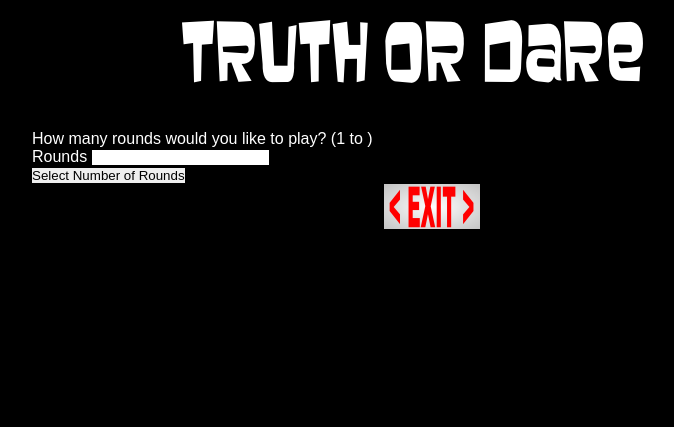
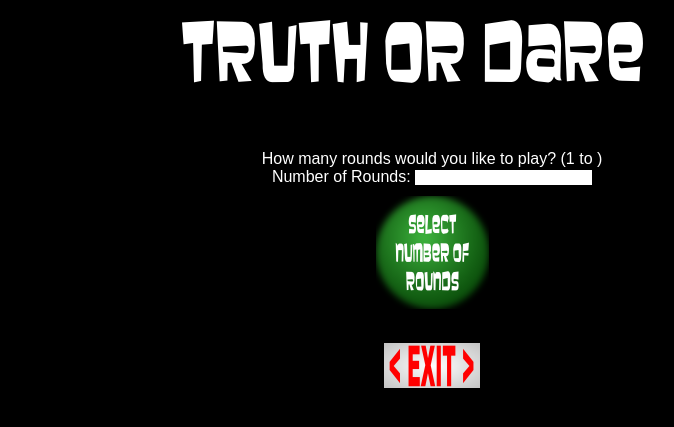
Before and after one commit to ckizer/tod, a Django app: template game/templates/game/select_prompts.html in a window 1280 px wide. Shown: the top 427 px of the page, without its empty margins (208-882 px from the left). Run offline with Django 3.2, Linux system fonts and the light colour scheme; the template is opened without the code that fills it, so the values that code supplies are empty.

Commit message:
grouped button css id's into the button_dock class, added buttons to player and select prompt pages

```diff
--- a/game/templates/game/game_form.html
+++ b/game/templates/game/game_form.html
@@ -4,7 +4,7 @@
 <div id="create_game">
   <form action="." method="post">
 	<p><label for="id_name">Name:</label> {{ form.name }}</p>
-	<div id=p"create_button">
+	<div class="button_dock">
 	  <input type="image" src="/media/images/create_game.png" alt="Create Game" />
 	</div>
   </form>
--- a/game/templates/game/game_list.html
+++ b/game/templates/game/game_list.html
@@ -2,7 +2,7 @@
 {% extends "base.html" %}
 {% block content %}
 
-<p id="create_game_button"><a href="/game/create/"><img src="/media/images/list_game_create.png" alt="Create a New Game" /></a></p>
+<p class="button_dock"><a href="/game/create/"><img src="/media/images/list_game_create.png" alt="Create a New Game" /></a></p>
 <div id="list">
   <ul id="game_list" class="object_list">
 	{% for object in object_list %}
--- a/game/templates/game/select_prompts.html
+++ b/game/templates/game/select_prompts.html
@@ -16,9 +16,10 @@
 Please either select fewer rounds, <a href="/prompt/create"> create</a> new prompts, or <a href="/player/{{ game.id}}/">select </a>fewer players.
 {% endifequal %}
 </p>
-	<p><label for="id_name">Rounds</label> <input type="text" name="rounds" value="{{ rounds }}" /></p>
-	<input type="submit" name="submit" value="Select Number of Rounds" />
-	</form>
+	<p><label for="id_name">Number of Rounds: </label> <input type="text" name="rounds" value="{{ rounds }}" /></p>
+	<div class="button_dock">
+	  <input type="image" src="/media/images/select_rounds.png" alt="submit" value="Select Number of Rounds" />
+	</div>
 </div>
 {% include "exit.html" %}
 {% endblock %}
--- a/media/css/site.css
+++ b/media/css/site.css
@@ -67,6 +67,7 @@
 .button_dock
 {
 text-align: center;
+padding: 10px;
 }
 
 #create_game
@@ -74,21 +75,6 @@
 text-align: center;
 margin-bottom: 50px;
 margin-top: 50px;
-}
-
-#create_button
-{
-margin-top: 30px;
-}
-
-#create_game input
-{
-margin-top:10px;
-}
-
-#create_game_button
-{
-text-align: center;
 }
 
 #list
@@ -99,16 +85,23 @@
 margin: auto;
 }
 
+#create_player
+{
+text-align: center;
+padding: 20px;
+}
+
+#select_prompts
+{
+text-align: center;
+padding: 20px;
+}
+
 #create_prompt
 {
 width: 450px;
 padding-bottom: 50px;
 margin: auto;
-}
-
-.marquis
-{
-text-align: center;
 }
 
 #curtain
--- a/player/templates/player/player_form.html
+++ b/player/templates/player/player_form.html
@@ -4,8 +4,10 @@
 <div id="create_player">
   <form action="." method="post">
 	<p><label for="id_name">Name:</label> {{ form.name }}</p>
-	<input type="submit" name="create" value="create" />
-	</form>
+	<div class="button_dock">
+	  <input type="image" src="/media/images/create_player.png" alt="create" value="create" />
+	</div>
+  </form>
 </div>
 {% include "exit.html" %}
 {% endblock %}
--- a/prompt/templates/prompt/prompt_list.html
+++ b/prompt/templates/prompt/prompt_list.html
@@ -1,7 +1,7 @@
 {% extends "base.html" %}
 {% block content %}
 
-<p class="marquis"><a href="/prompt/create/"><img src="/media/images/create_prompt_marquis.png" alt="Create a New Dare" /></a></p>
+<p class="button_dock"><a href="/prompt/create/"><img src="/media/images/create_prompt_marquis.png" alt="Create a New Dare" /></a></p>
 <div id="list">
   <ul id="prompt_list" class="object_list">
 	{% for object in object_list %}
```
